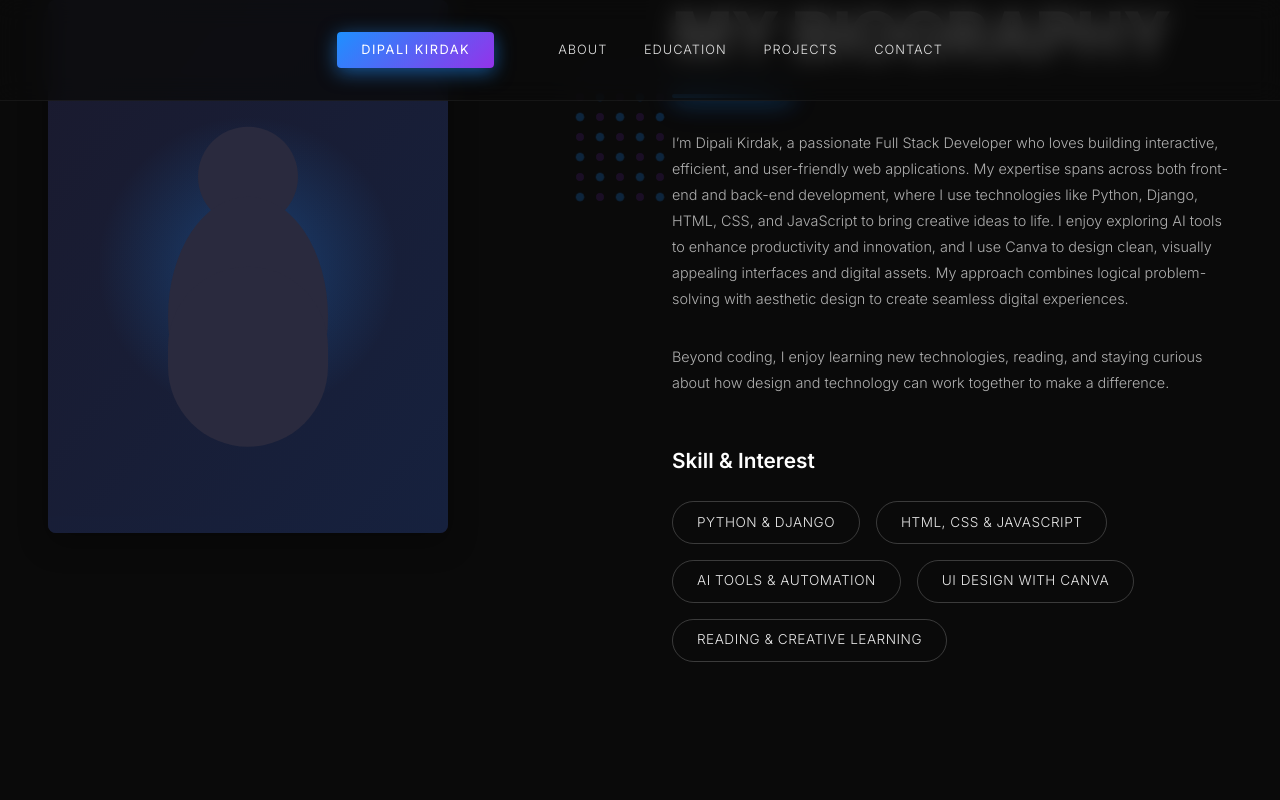
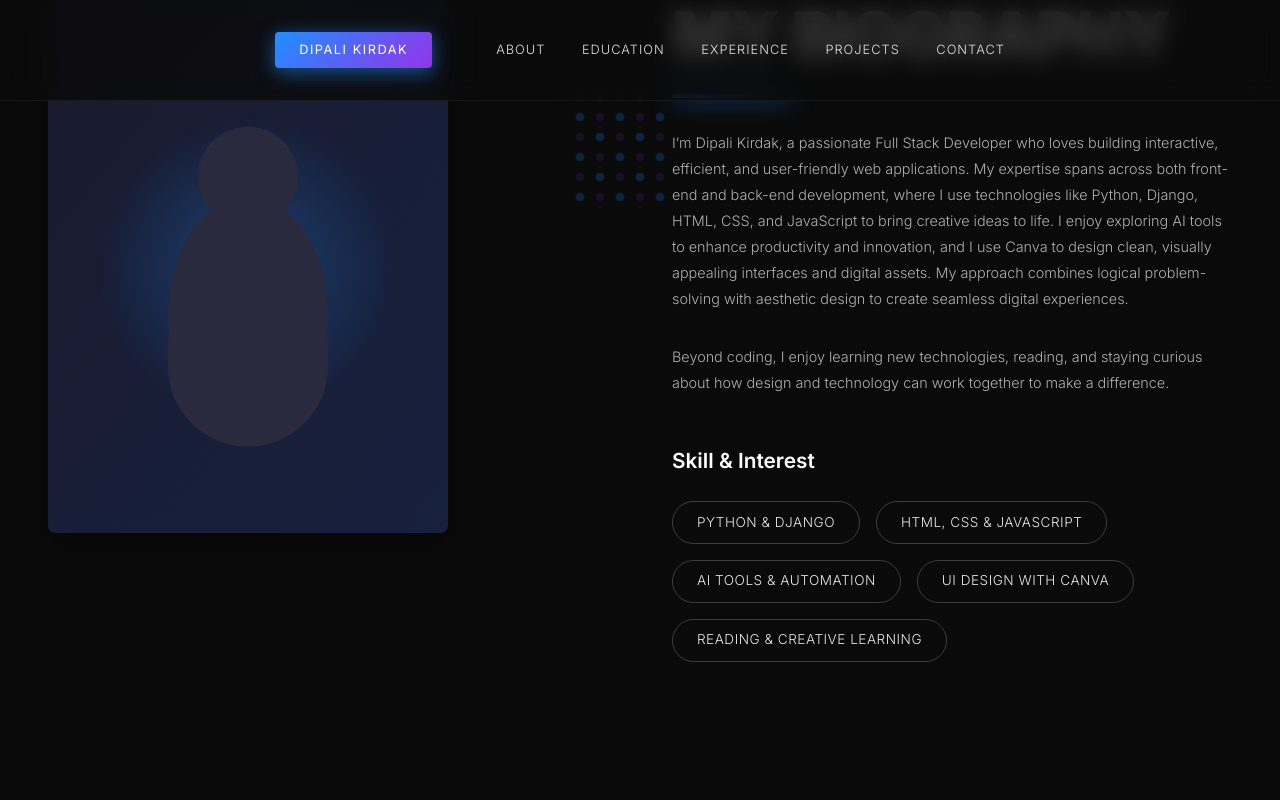
Before and after one commit to DKirdak25/Portfolio, a Django app: page /about/ in a window 1280 px wide. Run offline with Django 5.2, Linux system fonts and the light colour scheme.

Commit message:
Added Experience page and route

```diff
--- a/templates/base.html
+++ b/templates/base.html
@@ -32,6 +32,7 @@
     <div class="nav-links">
       <a href="{% url 'about' %}">About</a>
       <a href="{% url 'education' %}">Education</a>
+      <a href="{% url 'experience' %}">Experience</a>
       <a href="{% url 'project' %}">Projects</a>
       <a href="{% url 'contact' %}">Contact</a>
     </div>
```
